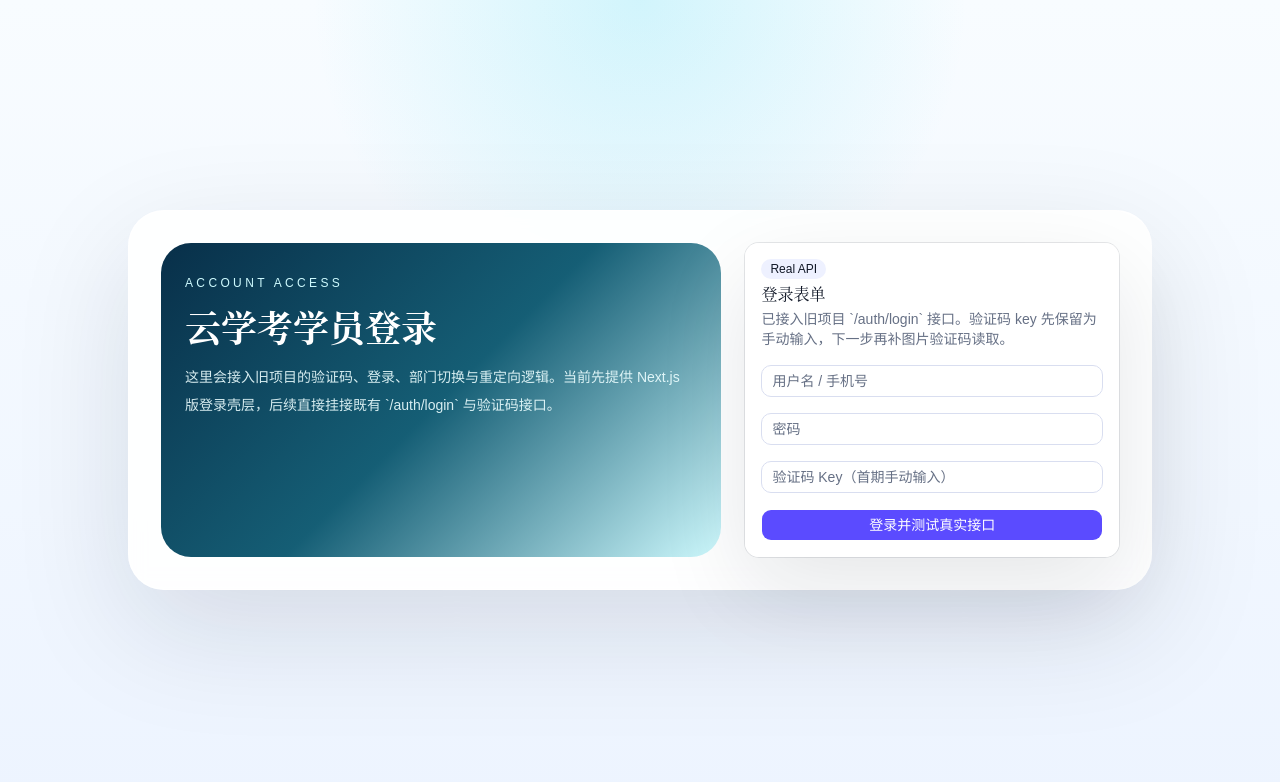
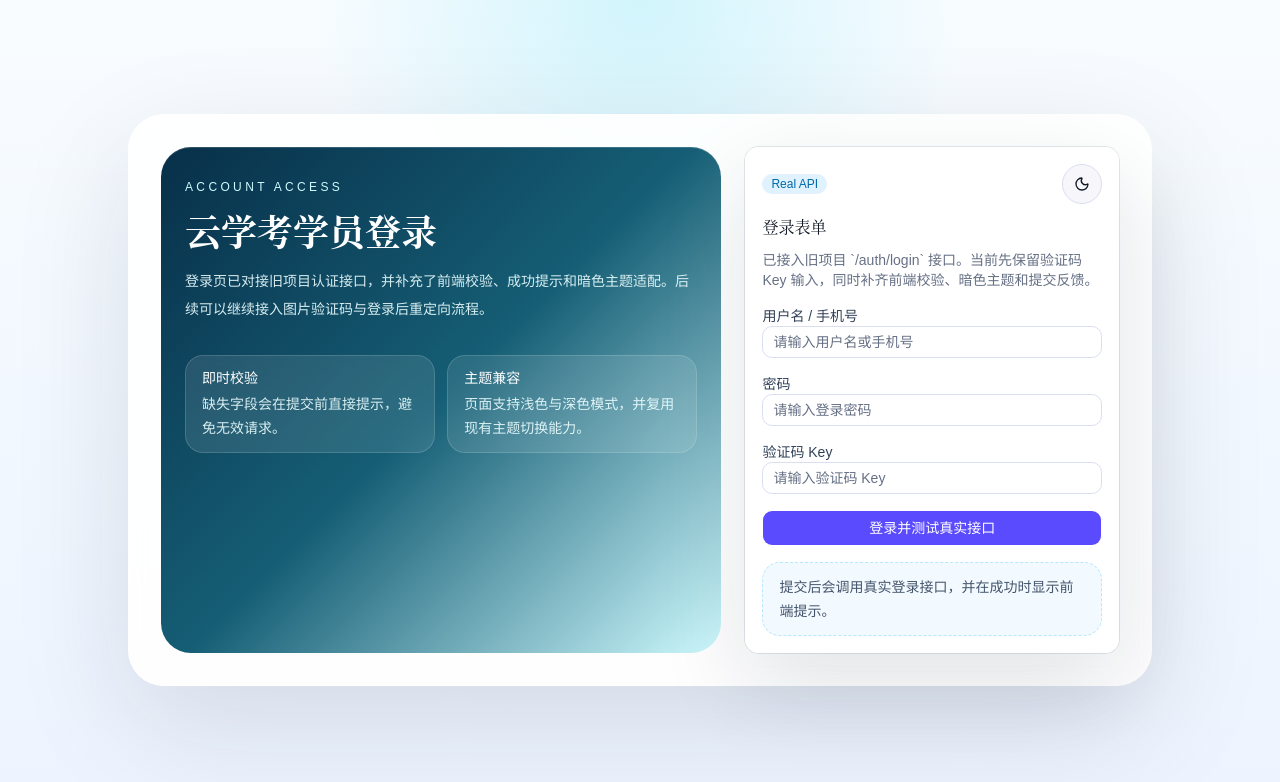
Before and after one commit to nanwy/Mysterious-Realm-Edu, a Next.js app in the folder apps/web/: page /login in a window 1280 px wide. Shown: the top 782 px of the page. Built offline with nearby package versions, Linux system fonts and the light colour scheme; no server answers.

Commit message:
Add validated web login page

```diff
--- a/apps/web/package.json
+++ b/apps/web/package.json
@@ -6,7 +6,8 @@
     "dev": "next dev",
     "build": "next build --webpack",
     "start": "next start",
-    "lint": "eslint"
+    "lint": "eslint",
+    "test": "node --test --experimental-strip-types src/components/login-form.logic.test.mts"
   },
   "dependencies": {
     "@workspace/api": "workspace:*",
--- a/apps/web/src/app/(auth)/login/page.tsx
+++ b/apps/web/src/app/(auth)/login/page.tsx
@@ -2,15 +2,25 @@ import { LoginForm } from "@/components/login-form";
 
 export default function LoginPage() {
   return (
-    <main className="flex min-h-screen items-center justify-center bg-[radial-gradient(circle_at_top,_rgba(34,211,238,0.18),_transparent_32%),linear-gradient(180deg,_#f8fcff,_#edf4ff)] px-4 py-12">
-      <div className="w-full max-w-5xl rounded-[36px] border border-white/80 bg-white/90 p-4 shadow-[0_40px_120px_rgba(15,23,42,0.12)] backdrop-blur sm:p-8">
+    <main className="flex min-h-screen items-center justify-center bg-[radial-gradient(circle_at_top,_rgba(34,211,238,0.18),_transparent_32%),linear-gradient(180deg,_#f8fcff,_#edf4ff)] px-4 py-12 dark:bg-[radial-gradient(circle_at_top,_rgba(14,116,144,0.35),_transparent_28%),linear-gradient(180deg,_#020617,_#0f172a)]">
+      <div className="w-full max-w-5xl rounded-[36px] border border-white/80 bg-white/90 p-4 shadow-[0_40px_120px_rgba(15,23,42,0.12)] backdrop-blur dark:border-white/10 dark:bg-slate-950/70 sm:p-8">
         <div className="grid gap-6 lg:grid-cols-[1.2fr_0.8fr]">
-          <section className="rounded-[30px] bg-[linear-gradient(135deg,_#082f49,_#155e75,_#cffafe)] px-6 py-8 text-white">
+          <section className="rounded-[30px] bg-[linear-gradient(135deg,_#082f49,_#155e75,_#cffafe)] px-6 py-8 text-white shadow-[inset_0_1px_0_rgba(255,255,255,0.16)]">
             <p className="text-xs uppercase tracking-[0.28em] text-cyan-100">Account Access</p>
             <h1 className="mt-4 font-serif text-4xl font-semibold">云学考学员登录</h1>
             <p className="mt-4 max-w-xl text-sm leading-7 text-cyan-50/90">
-              这里会接入旧项目的验证码、登录、部门切换与重定向逻辑。当前先提供 Next.js 版登录壳层，后续直接挂接既有 `/auth/login` 与验证码接口。
+              登录页已对接旧项目认证接口，并补充了前端校验、成功提示和暗色主题适配。后续可以继续接入图片验证码与登录后重定向流程。
             </p>
+            <div className="mt-8 grid gap-3 text-sm text-cyan-50/90 sm:grid-cols-2">
+              <div className="rounded-2xl border border-white/15 bg-white/10 px-4 py-3 backdrop-blur">
+                <p className="font-medium text-white">即时校验</p>
+                <p className="mt-1 leading-6">缺失字段会在提交前直接提示，避免无效请求。</p>
+              </div>
+              <div className="rounded-2xl border border-white/15 bg-white/10 px-4 py-3 backdrop-blur">
+                <p className="font-medium text-white">主题兼容</p>
+                <p className="mt-1 leading-6">页面支持浅色与深色模式，并复用现有主题切换能力。</p>
+              </div>
+            </div>
           </section>
           <LoginForm />
         </div>
--- /dev/null
+++ b/apps/web/src/components/login-form.logic.ts
@@ -0,0 +1,54 @@
+export interface LoginValues {
+  username: string;
+  password: string;
+  key: string;
+}
+
+export type LoginErrors = Partial<Record<keyof LoginValues, string>>;
+
+export function normalizeLoginValues(values: LoginValues): LoginValues {
+  return {
+    username: values.username.trim(),
+    password: values.password.trim(),
+    key: values.key.trim(),
+  };
+}
+
+export function validateLoginValues(values: LoginValues): LoginErrors {
+  const normalized = normalizeLoginValues(values);
+  const errors: LoginErrors = {};
+
+  if (!normalized.username) {
+    errors.username = "请输入用户名或手机号";
+  }
+
+  if (!normalized.password) {
+    errors.password = "请输入密码";
+  }
+
+  if (!normalized.key) {
+    errors.key = "请输入验证码 Key";
+  }
+
+  return errors;
+}
+
+export function extractToken(payload: unknown) {
+  if (!payload || typeof payload !== "object") return null;
+  const record = payload as Record<string, unknown>;
+
+  const candidates = [
+    record.token,
+    record.accessToken,
+    record.idToken,
+    record.id_token,
+  ];
+
+  return candidates.find((item): item is string => typeof item === "string") ?? null;
+}
+
+export function getSuccessMessage(payload: unknown) {
+  return extractToken(payload)
+    ? "登录成功，前端已收到凭证并完成本地保存。"
+    : "登录接口返回成功，但响应中暂未识别到 token 字段。";
+}
--- a/apps/web/src/components/login-form.tsx
+++ b/apps/web/src/components/login-form.tsx
@@ -11,84 +11,157 @@ import {
   CardHeader,
   CardTitle,
   Input,
+  ThemeToggle,
 } from "@workspace/ui";
-
-function extractToken(payload: unknown) {
-  if (!payload || typeof payload !== "object") return null;
-  const record = payload as Record<string, unknown>;
-
-  const candidates = [
-    record.token,
-    record.accessToken,
-    record.idToken,
-    record.id_token,
-  ];
-
-  return candidates.find((item): item is string => typeof item === "string") ?? null;
-}
+import {
+  extractToken,
+  getSuccessMessage,
+  normalizeLoginValues,
+  validateLoginValues,
+} from "./login-form.logic";
 
 export function LoginForm() {
-  const [username, setUsername] = useState("");
-  const [password, setPassword] = useState("");
-  const [key, setKey] = useState("");
-  const [feedback, setFeedback] = useState<string | null>(null);
+  const [values, setValues] = useState({
+    username: "",
+    password: "",
+    key: "",
+  });
+  const [errors, setErrors] = useState({
+    username: "",
+    password: "",
+    key: "",
+  });
+  const [feedback, setFeedback] = useState<{
+    tone: "success" | "error";
+    message: string;
+  } | null>(null);
   const [isPending, startTransition] = useTransition();
 
   function handleSubmit(event: React.FormEvent<HTMLFormElement>) {
     event.preventDefault();
     setFeedback(null);
+    const normalized = normalizeLoginValues(values);
+    const nextErrors = validateLoginValues(normalized);
+
+    setValues(normalized);
+    setErrors({
+      username: nextErrors.username ?? "",
+      password: nextErrors.password ?? "",
+      key: nextErrors.key ?? "",
+    });
+
+    if (Object.keys(nextErrors).length > 0) {
+      setFeedback({
+        tone: "error",
+        message: "请先修正表单中的必填项。",
+      });
+      return;
+    }
 
     startTransition(async () => {
       try {
-        const response = await login({ username, password, key });
+        const response = await login(normalized);
         const payload = unwrapEnvelope(response);
         const token = extractToken(payload);
 
         if (token) {
           localStorage.setItem("token", token);
-          setFeedback("登录接口已成功返回，并已写入本地 token。");
-          return;
         }
 
-        setFeedback("登录接口已返回成功结果，但暂未识别到 token 字段。");
+        setFeedback({
+          tone: "success",
+          message: getSuccessMessage(payload),
+        });
       } catch (error) {
-        setFeedback(error instanceof Error ? error.message : "登录失败");
+        setFeedback({
+          tone: "error",
+          message: error instanceof Error ? error.message : "登录失败",
+        });
       }
     });
   }
 
+  function handleFieldChange(field: "username" | "password" | "key", value: string) {
+    setValues((current) => ({ ...current, [field]: value }));
+    setErrors((current) => ({ ...current, [field]: "" }));
+  }
+
   return (
-    <Card className="border-white/80 bg-white/90 shadow-[0_32px_90px_rgba(15,23,42,0.1)]">
-      <CardHeader>
-        <Badge variant="secondary">Real API</Badge>
+    <Card className="border border-white/70 bg-white/85 shadow-[0_32px_90px_rgba(15,23,42,0.12)] backdrop-blur dark:border-white/10 dark:bg-slate-950/80">
+      <CardHeader className="gap-3">
+        <div className="flex items-center justify-between gap-3">
+          <Badge variant="secondary" className="bg-sky-100 text-sky-700 dark:bg-sky-500/15 dark:text-sky-200">
+            Real API
+          </Badge>
+          <ThemeToggle />
+        </div>
         <CardTitle>登录表单</CardTitle>
         <CardDescription>
-          已接入旧项目 `/auth/login` 接口。验证码 key 先保留为手动输入，下一步再补图片验证码读取。
+          已接入旧项目 `/auth/login` 接口。当前先保留验证码 Key 输入，同时补齐前端校验、暗色主题和提交反馈。
         </CardDescription>
       </CardHeader>
       <CardContent>
         <form className="flex flex-col gap-4" onSubmit={handleSubmit}>
+          <label className="space-y-2">
+            <span className="text-sm font-medium text-slate-700 dark:text-slate-200">
+              用户名 / 手机号
+            </span>
             <Input
-            value={username}
-            onChange={(event) => setUsername(event.target.value)}
-            placeholder="用户名 / 手机号"
+              aria-invalid={Boolean(errors.username)}
+              value={values.username}
+              onChange={(event) => handleFieldChange("username", event.target.value)}
+              placeholder="请输入用户名或手机号"
             />
+            {errors.username ? (
+              <p className="text-sm text-rose-600 dark:text-rose-300">{errors.username}</p>
+            ) : null}
+          </label>
+          <label className="space-y-2">
+            <span className="text-sm font-medium text-slate-700 dark:text-slate-200">
+              密码
+            </span>
             <Input
               type="password"
-            value={password}
-            onChange={(event) => setPassword(event.target.value)}
-            placeholder="密码"
+              aria-invalid={Boolean(errors.password)}
+              value={values.password}
+              onChange={(event) => handleFieldChange("password", event.target.value)}
+              placeholder="请输入登录密码"
             />
+            {errors.password ? (
+              <p className="text-sm text-rose-600 dark:text-rose-300">{errors.password}</p>
+            ) : null}
+          </label>
+          <label className="space-y-2">
+            <span className="text-sm font-medium text-slate-700 dark:text-slate-200">
+              验证码 Key
+            </span>
             <Input
-            value={key}
-            onChange={(event) => setKey(event.target.value)}
-            placeholder="验证码 Key（首期手动输入）"
+              aria-invalid={Boolean(errors.key)}
+              value={values.key}
+              onChange={(event) => handleFieldChange("key", event.target.value)}
+              placeholder="请输入验证码 Key"
             />
-          <Button type="submit" disabled={isPending}>
+            {errors.key ? (
+              <p className="text-sm text-rose-600 dark:text-rose-300">{errors.key}</p>
+            ) : null}
+          </label>
+          <Button type="submit" size="lg" disabled={isPending}>
             {isPending ? "登录中..." : "登录并测试真实接口"}
           </Button>
+          <div className="rounded-2xl border border-dashed border-sky-200 bg-sky-50/80 px-4 py-3 text-sm leading-6 text-slate-600 dark:border-sky-500/30 dark:bg-sky-500/10 dark:text-slate-200">
+            提交后会调用真实登录接口，并在成功时显示前端提示。
+          </div>
           {feedback ? (
-            <p className="text-sm leading-6 text-slate-600">{feedback}</p>
+            <p
+              role={feedback.tone === "error" ? "alert" : "status"}
+              className={
+                feedback.tone === "success"
+                  ? "rounded-2xl border border-emerald-200 bg-emerald-50 px-4 py-3 text-sm leading-6 text-emerald-700 dark:border-emerald-500/30 dark:bg-emerald-500/10 dark:text-emerald-200"
+                  : "rounded-2xl border border-rose-200 bg-rose-50 px-4 py-3 text-sm leading-6 text-rose-700 dark:border-rose-500/30 dark:bg-rose-500/10 dark:text-rose-200"
+              }
+            >
+              {feedback.message}
+            </p>
           ) : null}
         </form>
       </CardContent>
--- a/package.json
+++ b/package.json
@@ -7,6 +7,7 @@
     "dev:mobile": "pnpm --filter mobile-web dev",
     "build": "pnpm -r build",
     "lint": "pnpm -r lint",
+    "test:web": "pnpm --filter web test",
     "format": "prettier --write ."
   },
   "devDependencies": {
```
Also changed, not shown: 1 other file (tests, documents, lock files or other folders). Lines whose indentation alone changed are shown as unchanged.
